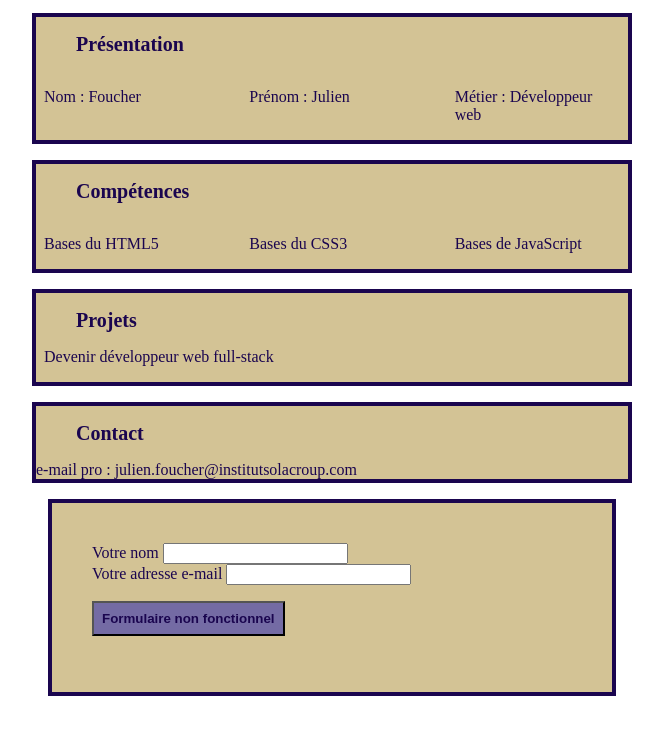
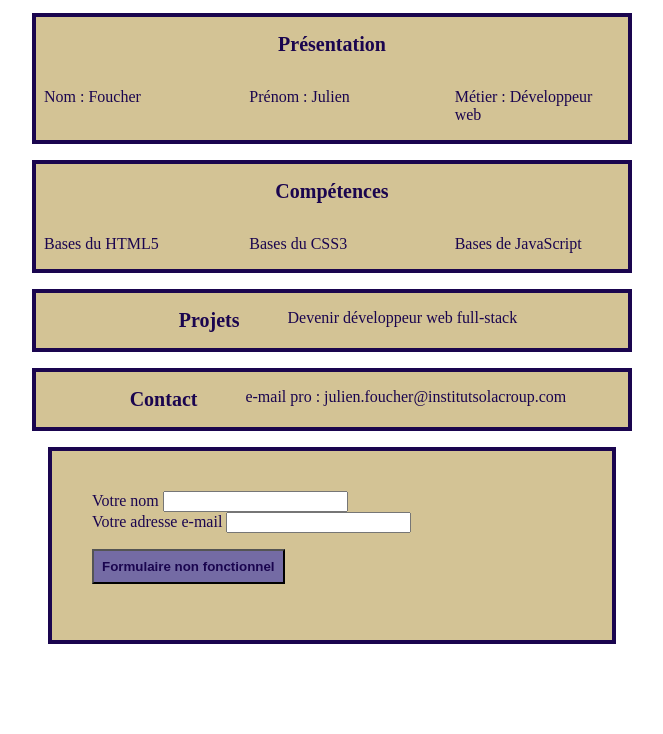
Before and after one commit to julienfoucher-blip/page-perso, a plain HTML site: page index.html in a window 1280 px wide. Shown: the part 106-840 px from the top of the page, without its empty margins (308-971 px from the left). After the commit the page ends 800 px from the top, so only its background shows below. Drawn offline with Linux system fonts and the light colour scheme.

Commit message:
Correction du style de la page

```diff
--- a/index.html
+++ b/index.html
@@ -44,7 +44,7 @@
       </section>
       <section id="contact">
         <h2>Contact</h2>
-        e-mail pro : julien.foucher@institutsolacroup.com
+        <p>e-mail pro : julien.foucher@institutsolacroup.com</p>
       </section>
       <form id="formulaire">
         <label for="nom">Votre nom</label>
--- a/style.css
+++ b/style.css
@@ -49,6 +49,8 @@ h1 {
 h2 {
    font-size: var(--texte-grand);
    margin: var(--espace-3) var(--espace-5);
+   display: flex;
+   justify-content: center;
 }
 
 section {
@@ -110,3 +112,13 @@ article {
 }
 
 @media (min-width: 30rem) {  }
+
+#projets {
+   display: flex;
+   justify-content: center;
+}
+
+#contact {
+   display: flex;
+   justify-content: center;
+}
```
